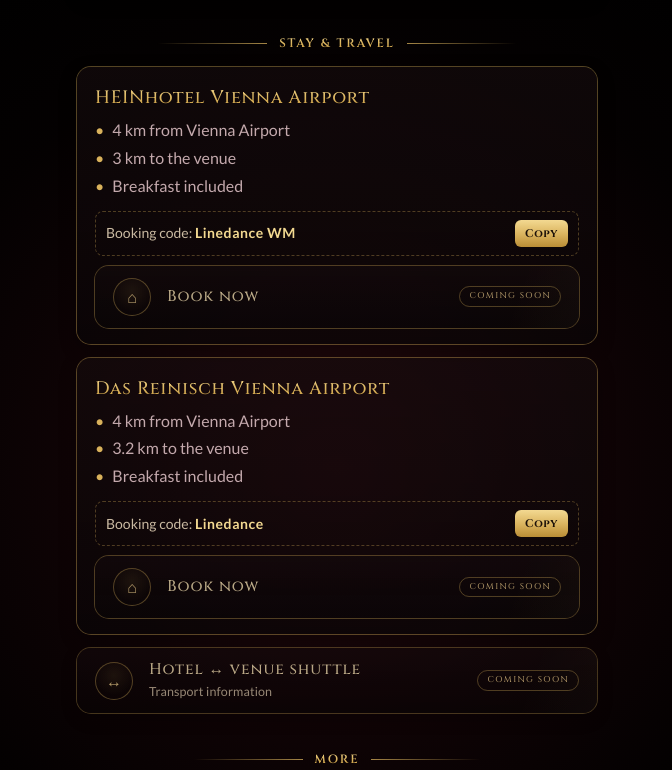
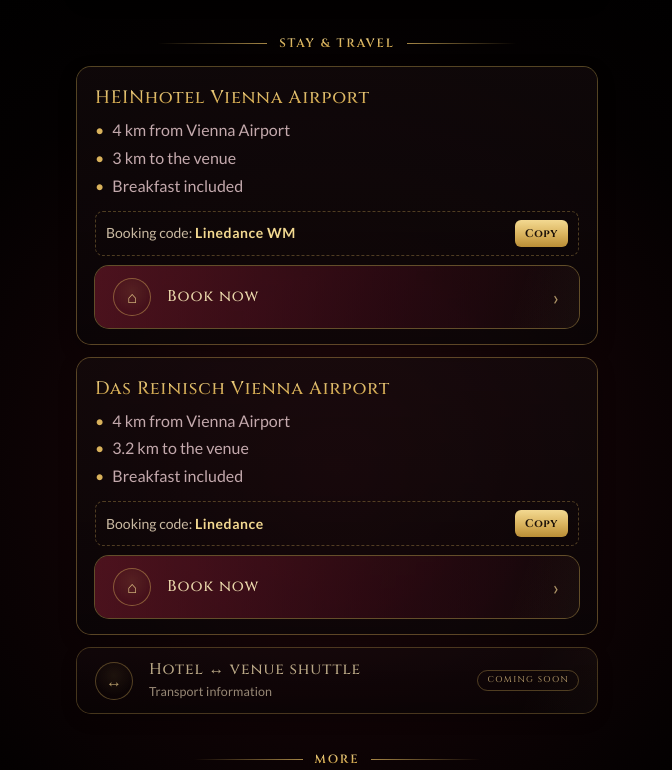
Before and after one commit to goldworlds2027/goldworlds2027.github.io, a plain HTML site: page index.html in a window 1280 px wide. Shown: the part 976-1746 px from the top of the page, without its empty margins (303-975 px from the left). Drawn offline with Linux system fonts and the light colour scheme.

Commit message:
Link hotel booking: HEINhotel and Das Reinisch
Co-Authored-By: Claude Opus 5.5 <noreply@anthropic.com>

```diff
--- a/index.html
+++ b/index.html
@@ -12,7 +12,7 @@
 <script>
 /* Event links – an empty value displays a disabled “Coming soon” item. */
 const LINKS = {
-  website: "", registration: "", heinhotel: "", reinisch: "",
+  website: "", registration: "", heinhotel: "https://onepagebooking.com/hein", reinisch: "https://www.dasreinisch.at/linedance-wm/",
   shuttle: "", tour: "", song: "", facebook: "", instagram: "", email: ""
 };
 const CODES = { heinhotel: "Linedance WM", reinisch: "Linedance" };
```
